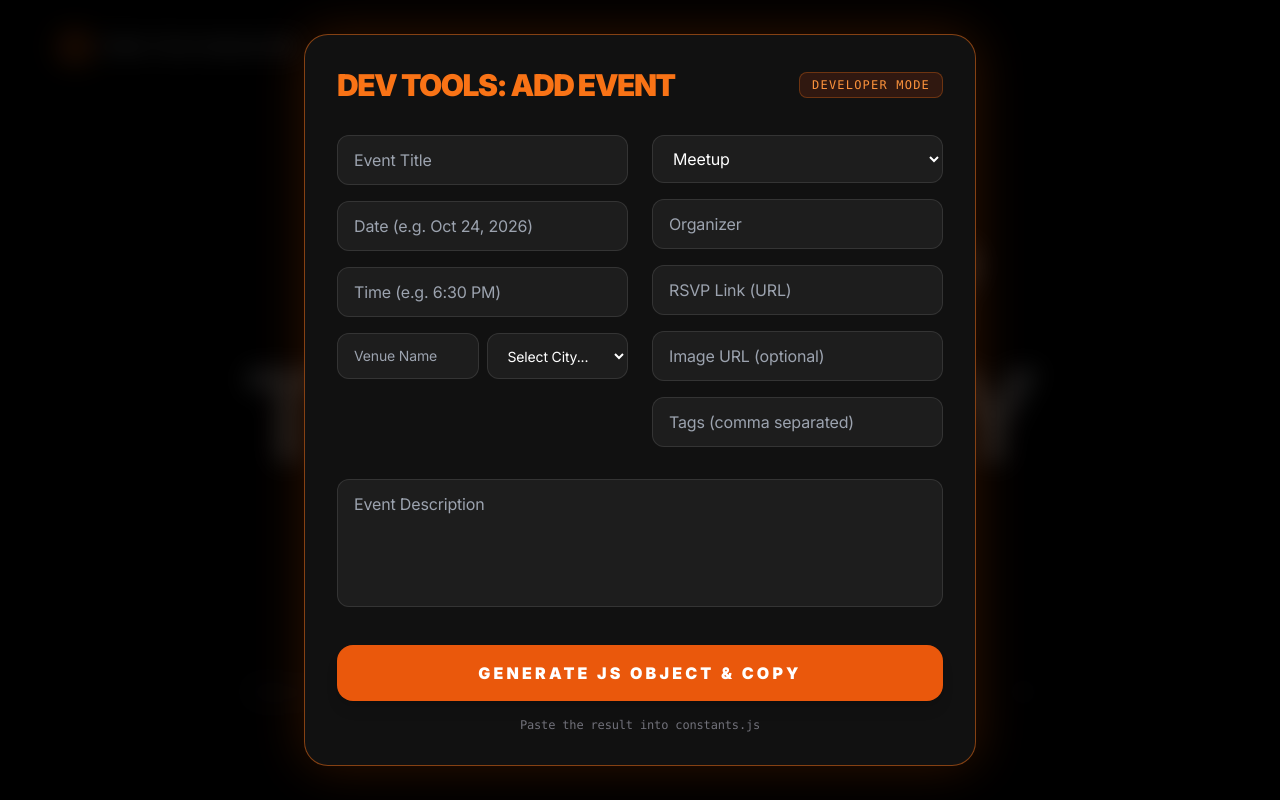
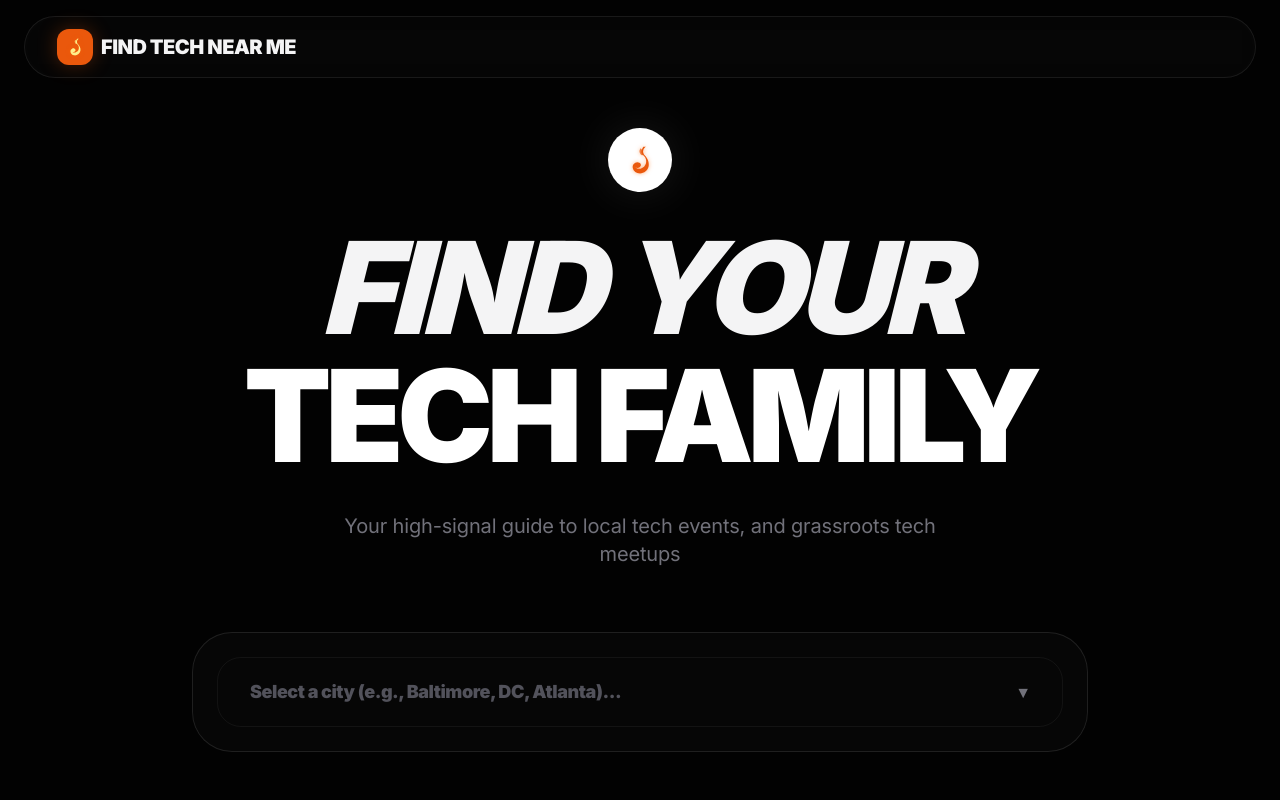
Before and after one commit to kcooperdev/findtechnearme, a React (Vite) app: page / in a window 1280 px wide. Shown: the top 800 px of the page. Built offline with nearby package versions, Linux system fonts and the light colour scheme.

Commit message:
updated events

```diff
--- a/constants.js
+++ b/constants.js
@@ -69,7 +69,7 @@ export const INITIAL_EVENTS = [
     id: '2x77rje4v',
     title: 'Feedback Fridays',
     description: 'To launch a great startup, getting live feedback on your ideas from successful entrepreneurs who have been there and done that is vital. What\'s the best practice for pitching? Do investors prefer more information on the team or context on the industry? Should I include more numbers or more words? How many slides, again? There are too many questions, and they often need more practical answers. ',
-    date: '',
+    date: 'January 23rd 2026',
     time: '12pm-2pm',
     venue: 'Hybrid ATDC Community Room- 2nd Floor',
     location: 'Atlanta, GA',
@@ -92,4 +92,4 @@ export const CITIES = [
   'Arlington, VA',
 ];
 
-export const SHOW_DEV_TOOLS = true;
+export const SHOW_DEV_TOOLS = false;
```
